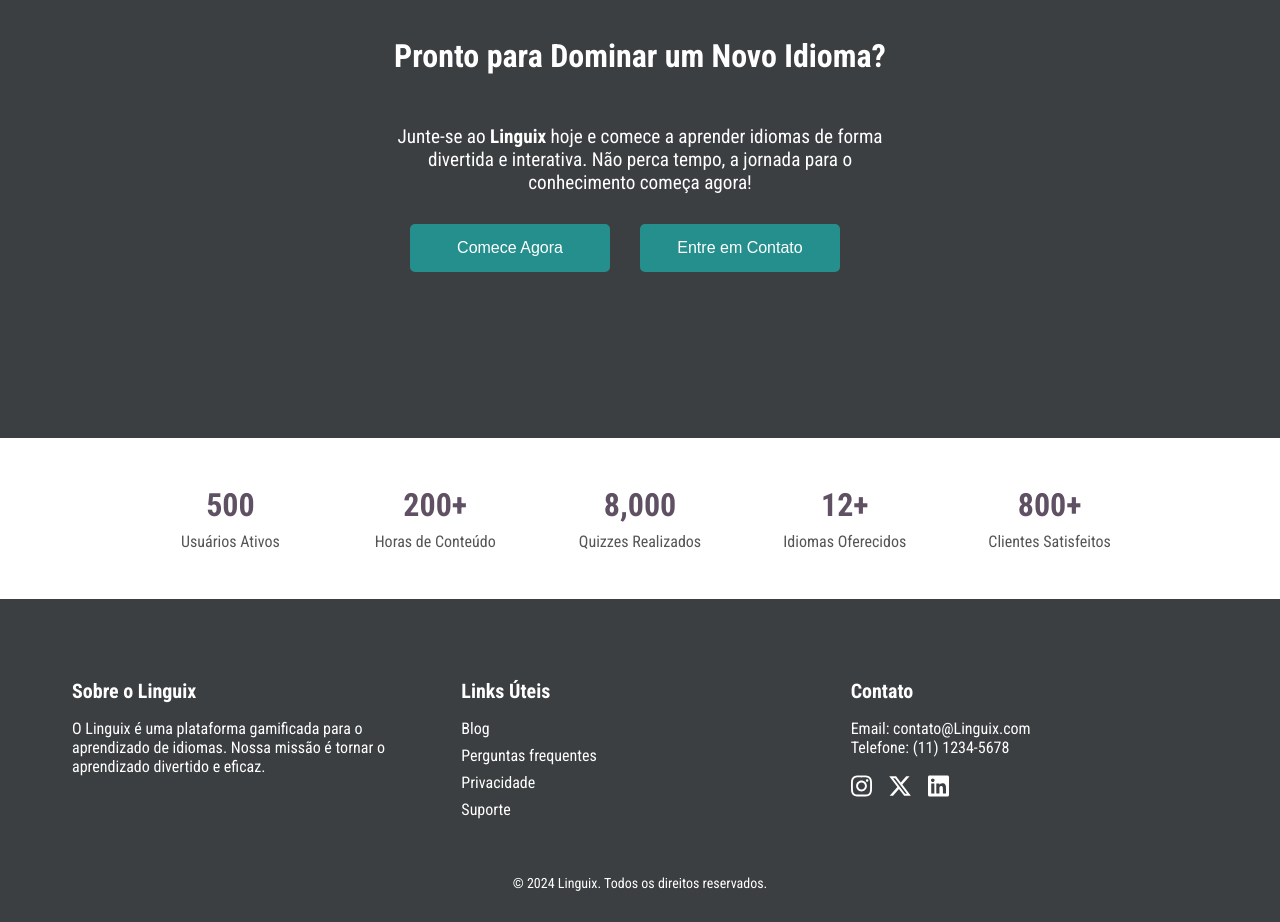
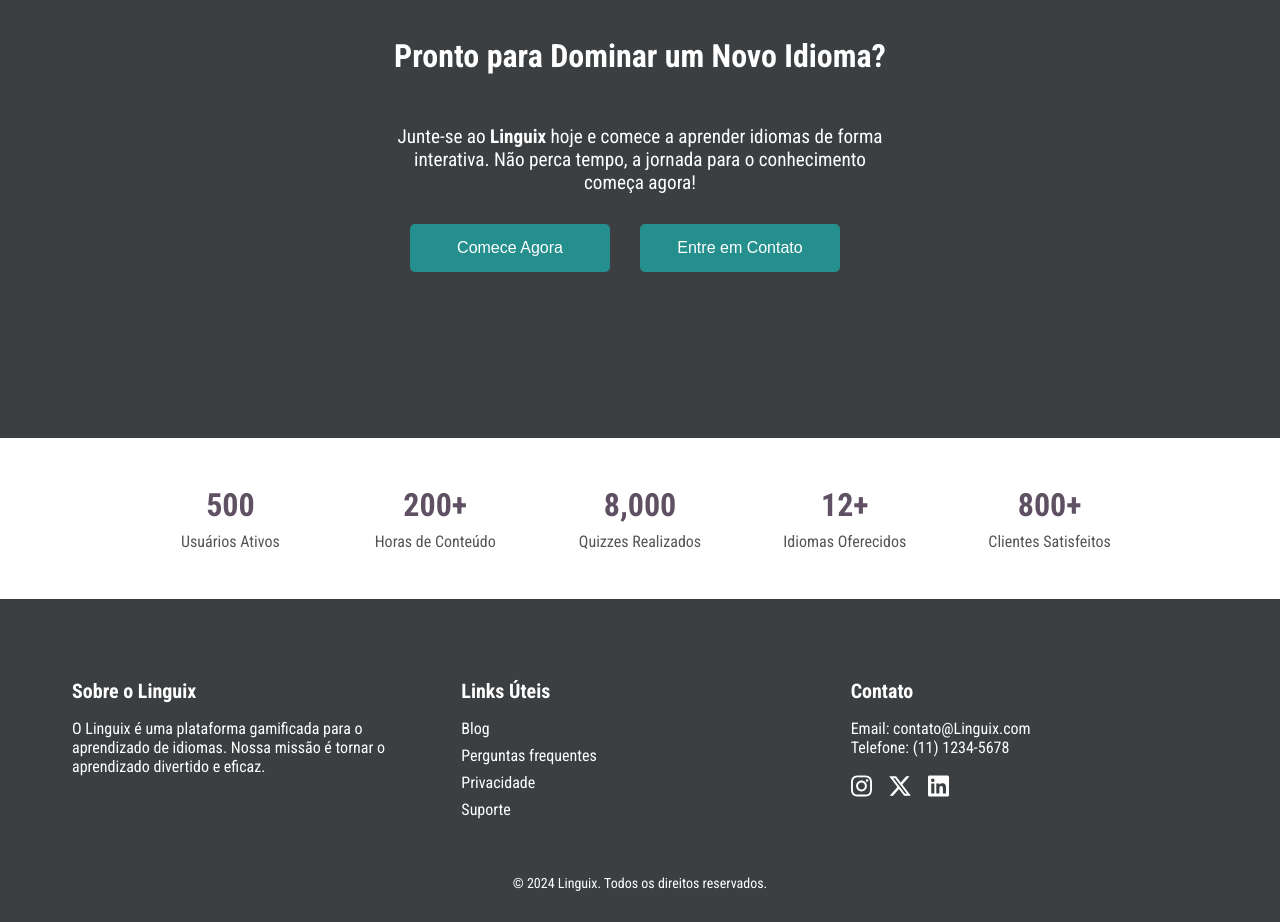
Before and after one commit to nandajfa/hackathon6, a React (Create React App) app in the folder client/: page / in a window 1280 px wide. Shown: the part 2880-3802 px from the top of the page. Built offline with nearby package versions, Linux system fonts and the light colour scheme.

Commit message:
refactor: update Home

```diff
--- a/client/src/pages/Home/index.jsx
+++ b/client/src/pages/Home/index.jsx
@@ -31,7 +31,7 @@ const Home = () => {
               idiomas mais envolvente e eficaz. Nossa missão é transformar a
               forma como você aprende novos idiomas, incorporando mecânicas de
               jogos como pontos, medalhas, níveis e desafios para motivá-lo a
-              progredir em seus estudos de maneira divertida e interativa.
+              progredir em seus estudos de maneira interativa.
             </p>
           </Animated>
         </section>
@@ -86,8 +86,8 @@ const Home = () => {
               <h2>Pronto para Dominar um Novo Idioma?</h2>
               <p>
                 Junte-se ao <strong>Linguix</strong> hoje e comece a aprender
-                idiomas de forma divertida e interativa. Não perca tempo, a
-                jornada para o conhecimento começa agora!
+                idiomas de forma interativa. Não perca tempo, a jornada para o
+                conhecimento começa agora!
               </p>
               <div className="button">
                 <a href="/sign-up">
```
